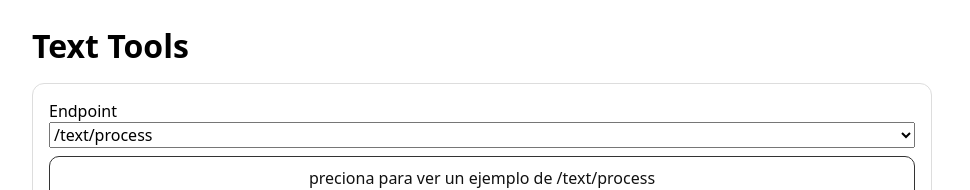
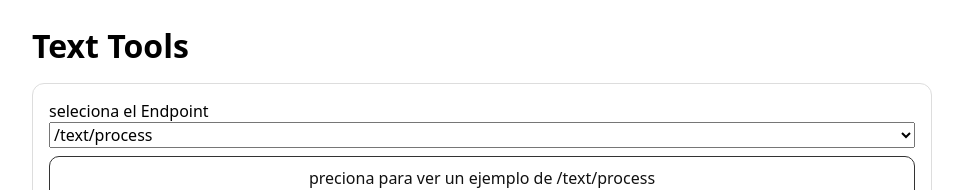
Before and after one commit to DaniP18/prueba_tec, a website: page public/index.html in a window 1280 px wide. Shown: the top 190 px of the page, without its empty margins (158-1128 px from the left). Drawn offline with Linux system fonts and the light colour scheme.

Commit message:
Deploy_1.1 en render

```diff
--- a/public/index.html
+++ b/public/index.html
@@ -26,7 +26,7 @@
 
 
   <div class="card">
-    <label>Endpoint</label>
+    <label>seleciona el Endpoint</label>
     <select id="endpoint">
       <option value="/text/process">/text/process</option>
       <option value="/text/transform">/text/transform</option>
```
Also changed, not shown: README.md (added).
